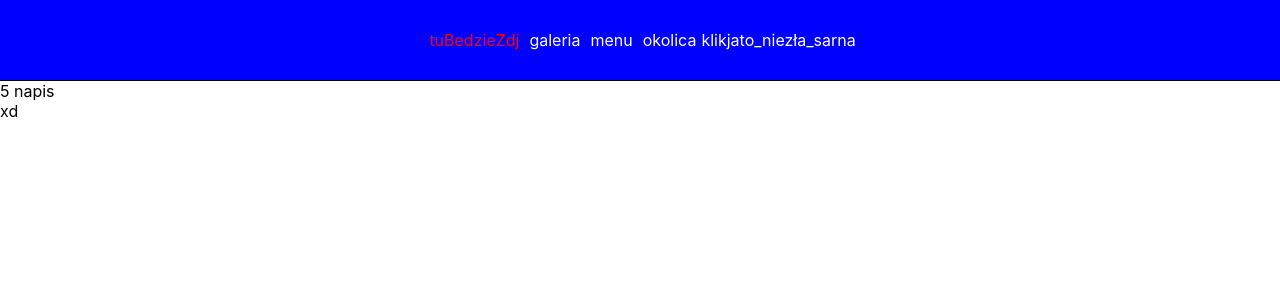
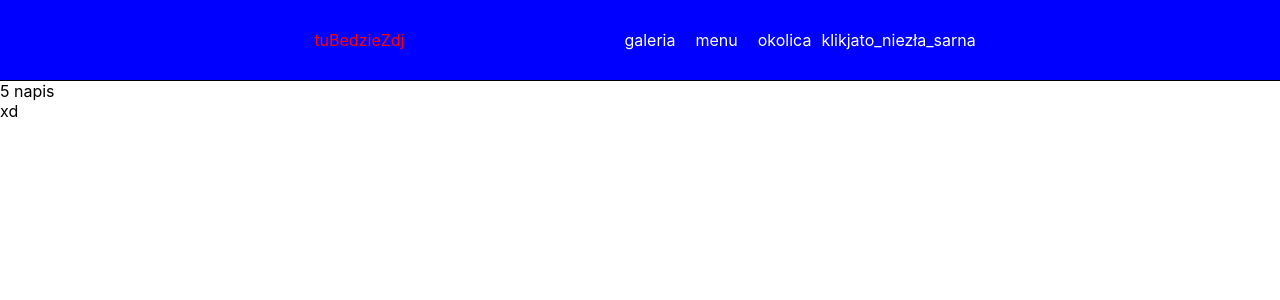
Before and after one commit to radi124/Project, a React (Create React App) app: page / in a window 1280 px wide. Shown: the top 300 px of the page. Built offline with nearby package versions, Linux system fonts and the light colour scheme.

Commit message:
Picture added

```diff
--- a/src/Navigation.css
+++ b/src/Navigation.css
@@ -9,11 +9,12 @@
   color: white;
 }
 #Navigation {
-  padding-left: 5px;
-  padding-right: 5px;
+  padding-left: 10px;
+  padding-right: 10px;
 }
 #logo {
   color: red;
+  padding-right: 200px;
 }
 .Navigation {
   color: yellows;
--- a/src/Pict.css
+++ b/src/Pict.css
@@ -0,0 +1,3 @@
+#BPict {
+  height: 500px;
+}
--- a/src/Pict.js
+++ b/src/Pict.js
@@ -1,5 +1,9 @@
 import React from "react";
-
+import "./Pict.css";
 export const Pict = (props) => {
-  return <div id="thatIsFirstPhoto">{props.zdjecie}</div>;
+  return (
+    <div id="BPict">
+      <div id="thatIsFirstPhoto">{props.zdjecie}</div>
+    </div>
+  );
 };
```
